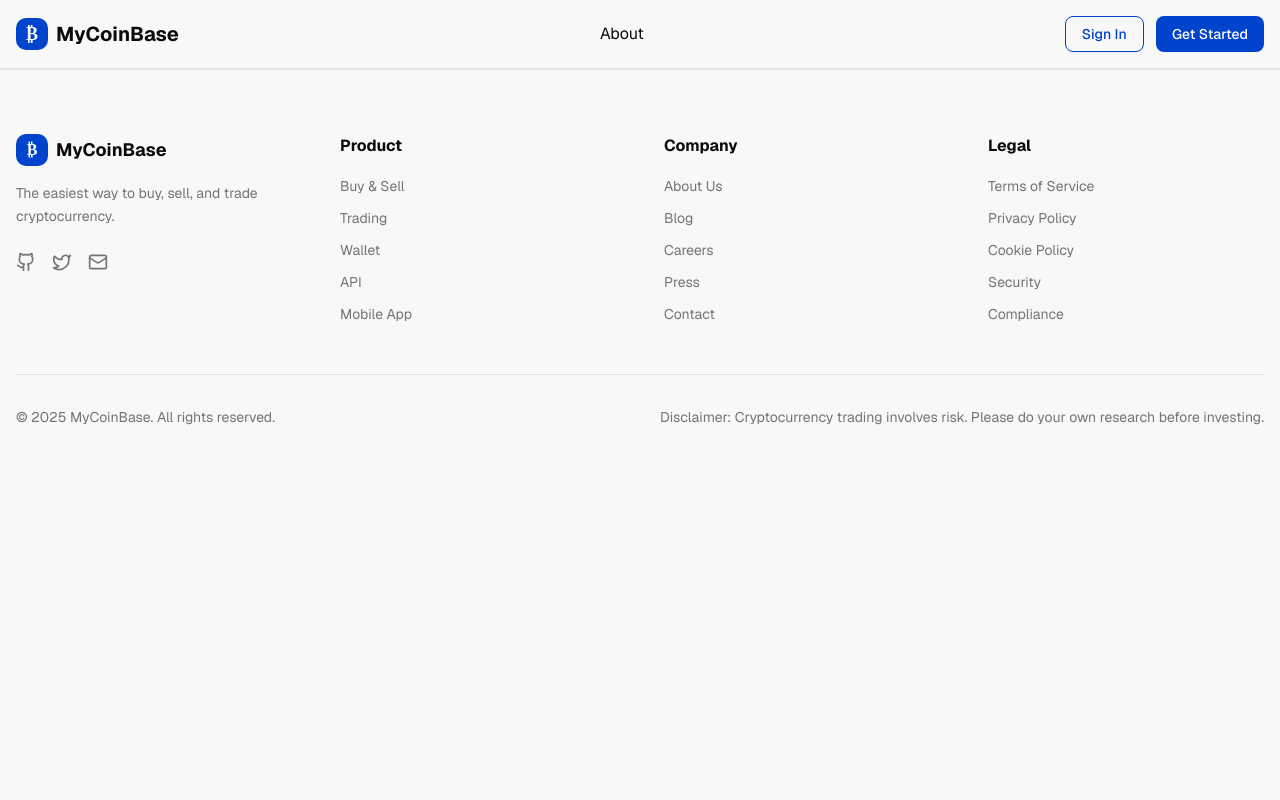
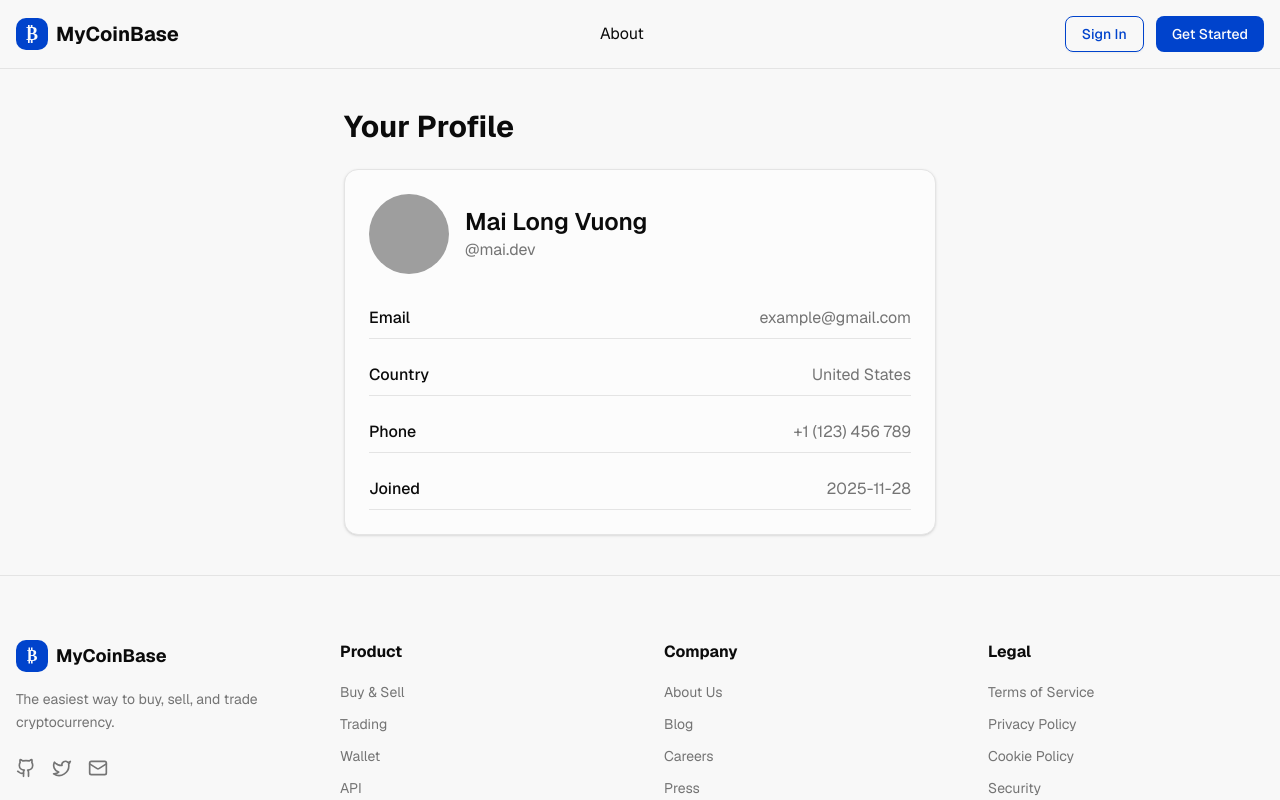
Before and after one commit to po-tech-community/crypto-pilot-fe, a React (Vite) app: page /profile in a window 1280 px wide. Shown: the top 800 px of the page. Built offline with nearby package versions, Linux system fonts and the light colour scheme; grey boxes are pictures that could not be loaded; the HTML template or start-up script is replaced by a standard one.

Commit message:
feat(profile) add mock profile page with basic user information

```diff
--- a/package.json
+++ b/package.json
@@ -10,7 +10,9 @@
     "preview": "vite preview"
   },
   "dependencies": {
+    "@radix-ui/react-avatar": "^1.1.11",
     "@radix-ui/react-navigation-menu": "^1.2.14",
+    "@radix-ui/react-separator": "^1.1.8",
     "@radix-ui/react-slot": "^1.2.4",
     "@tailwindcss/vite": "^4.1.17",
     "class-variance-authority": "^0.7.1",
--- a/src/App.tsx
+++ b/src/App.tsx
@@ -2,6 +2,7 @@ import { BrowserRouter, Routes, Route } from "react-router-dom";
 import MainLayout from "./layouts/MainLayout";
 import Home from "./pages/Home";
 import About from "./pages/About";
+import Profile from "./pages/Profile";
 
 export default function App() {
   return (
@@ -10,6 +11,7 @@ export default function App() {
         <Routes>
           <Route path="/" element={<Home />} />
           <Route path="/about" element={<About />} />
+          <Route path="/profile" element={<Profile />} />
         </Routes>
       </MainLayout>
     </BrowserRouter>
--- /dev/null
+++ b/src/components/ui/avatar.tsx
@@ -0,0 +1,51 @@
+import * as React from "react"
+import * as AvatarPrimitive from "@radix-ui/react-avatar"
+
+import { cn } from "@/lib/utils"
+
+function Avatar({
+  className,
+  ...props
+}: React.ComponentProps<typeof AvatarPrimitive.Root>) {
+  return (
+    <AvatarPrimitive.Root
+      data-slot="avatar"
+      className={cn(
+        "relative flex size-8 shrink-0 overflow-hidden rounded-full",
+        className
+      )}
+      {...props}
+    />
+  )
+}
+
+function AvatarImage({
+  className,
+  ...props
+}: React.ComponentProps<typeof AvatarPrimitive.Image>) {
+  return (
+    <AvatarPrimitive.Image
+      data-slot="avatar-image"
+      className={cn("aspect-square size-full", className)}
+      {...props}
+    />
+  )
+}
+
+function AvatarFallback({
+  className,
+  ...props
+}: React.ComponentProps<typeof AvatarPrimitive.Fallback>) {
+  return (
+    <AvatarPrimitive.Fallback
+      data-slot="avatar-fallback"
+      className={cn(
+        "bg-muted flex size-full items-center justify-center rounded-full",
+        className
+      )}
+      {...props}
+    />
+  )
+}
+
+export { Avatar, AvatarImage, AvatarFallback }
--- /dev/null
+++ b/src/components/ui/profile/ProfileCard.tsx
@@ -0,0 +1,39 @@
+import { Card, CardHeader, CardContent } from "@/components/ui/card";
+import { Avatar, AvatarImage, AvatarFallback } from "@/components/ui/avatar";
+import ProfileField from "./ProfileField";
+
+
+type Profile = {
+  name: string;
+  email: string;
+  username: string;
+  country: string;
+  phone: string;
+  joinDate: string;
+  avatar: string;
+};
+
+export default function ProfileCard({ profile } : { profile: Profile}) {
+  return (
+    <Card className="w-full">
+      <CardHeader className="flex items-center gap-4">
+        <Avatar className="h-20 w-20">
+          <AvatarImage src={profile.avatar} />
+          <AvatarFallback>{profile.name.slice(0, 2).toUpperCase()}</AvatarFallback>
+        </Avatar>
+
+        <div>
+          <h2 className="text-2xl font-semibold">{profile.name}</h2>
+          <p className="text-muted-foreground">@{profile.username}</p>
+        </div>
+      </CardHeader>
+
+      <CardContent className="space-y-4">
+        <ProfileField label="Email" value={profile.email} />
+        <ProfileField label="Country" value={profile.country} />
+        <ProfileField label="Phone" value={profile.phone} />
+        <ProfileField label="Joined" value={profile.joinDate} />
+      </CardContent>
+    </Card>
+  );
+}
--- /dev/null
+++ b/src/components/ui/profile/ProfileField.tsx
@@ -0,0 +1,13 @@
+import { Separator } from "@/components/ui/separator";
+
+export default function ProfileField({ label, value } : { label: string; value: string}) {
+  return (
+    <div>
+      <div className="flex justify-between py-2">
+        <p className="font-medium">{label}</p>
+        <p className="text-muted-foreground">{value}</p>
+      </div>
+      <Separator />
+    </div>
+  );
+}
--- /dev/null
+++ b/src/components/ui/separator.tsx
@@ -0,0 +1,26 @@
+import * as React from "react"
+import * as SeparatorPrimitive from "@radix-ui/react-separator"
+
+import { cn } from "@/lib/utils"
+
+function Separator({
+  className,
+  orientation = "horizontal",
+  decorative = true,
+  ...props
+}: React.ComponentProps<typeof SeparatorPrimitive.Root>) {
+  return (
+    <SeparatorPrimitive.Root
+      data-slot="separator"
+      decorative={decorative}
+      orientation={orientation}
+      className={cn(
+        "bg-border shrink-0 data-[orientation=horizontal]:h-px data-[orientation=horizontal]:w-full data-[orientation=vertical]:h-full data-[orientation=vertical]:w-px",
+        className
+      )}
+      {...props}
+    />
+  )
+}
+
+export { Separator }
--- /dev/null
+++ b/src/pages/Profile.tsx
@@ -0,0 +1,20 @@
+import ProfileCard from "../components/ui/profile/ProfileCard";
+
+export default function Profile() {
+  const profile = {
+    name: "Mai Long Vuong",
+    email: "example@gmail.com",
+    username: "mai.dev",
+    country: "United States",
+    phone: "+1 (123) 456 789",
+    joinDate: "2025-11-28",
+    avatar: "https://api.dicebear.com/7.x/initials/svg?seed=MLV",
+  };
+
+  return (
+    <div className="max-w-2xl mx-auto py-10 px-10">
+      <h1 className="text-3xl font-bold mb-6">Your Profile</h1>
+      <ProfileCard profile={profile} />
+    </div>
+  );
+}
```
Also changed, not shown: 1 other file (tests, documents, lock files or other folders).
